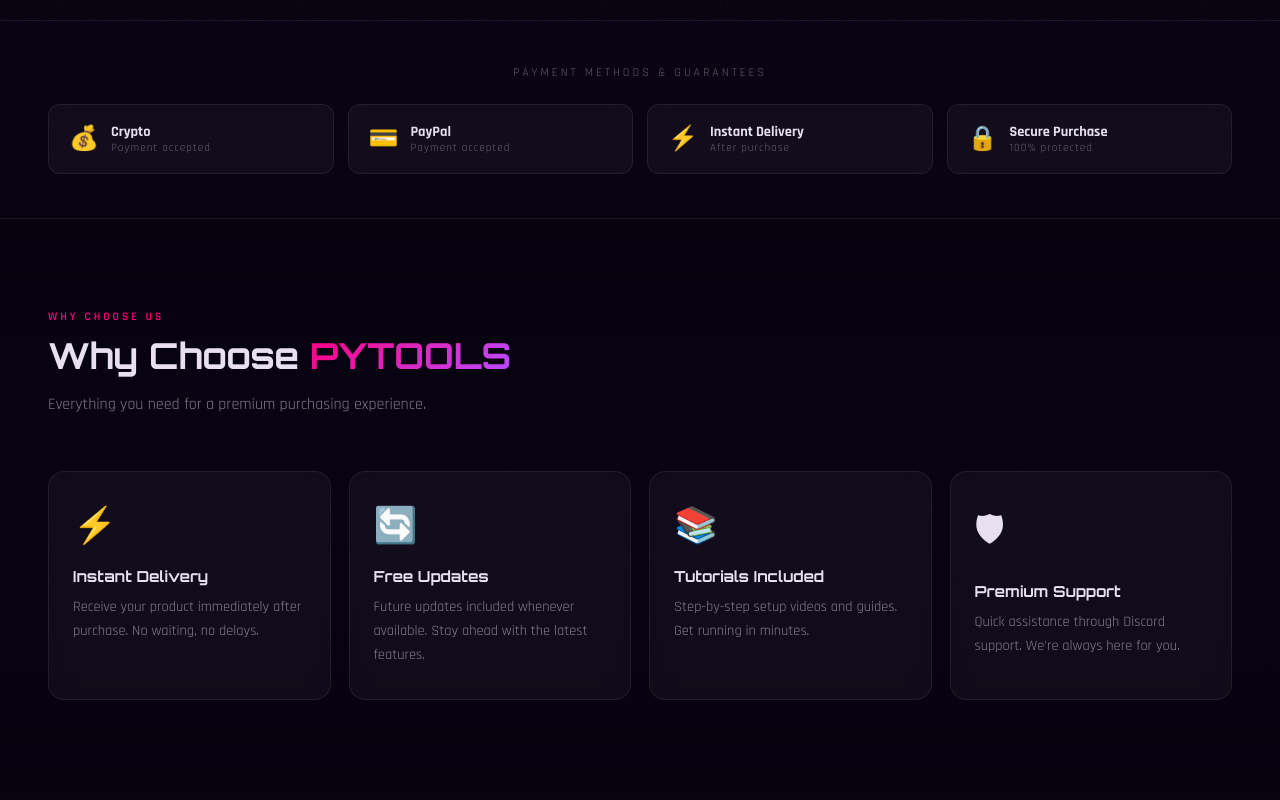
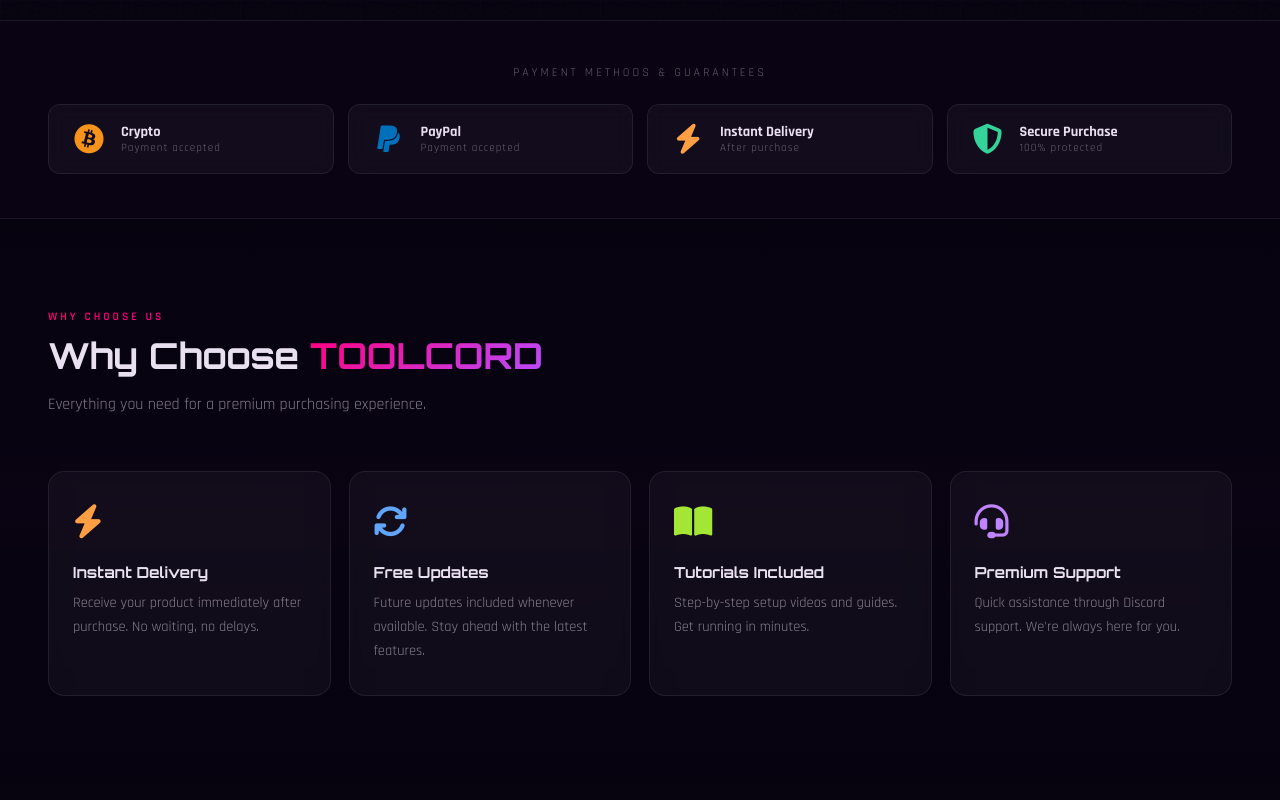
Before and after one commit to Souvikpan220/storeweb, a plain HTML site: page index.html in a window 1280 px wide. Shown: the part 780-1580 px from the top of the page. Drawn offline with nearby package versions, Linux system fonts and the light colour scheme.

Commit message:
Update index.html

```diff
--- a/index.html
+++ b/index.html
@@ -4,9 +4,10 @@
 <meta charset="UTF-8">
 <meta name="viewport" content="width=device-width, initial-scale=1.0, maximum-scale=1.0, user-scalable=no">
 <meta name="theme-color" content="#07030f">
-<title>PYTOOLS — Premium Automation Tools</title>
+<title>TOOLCORD — Premium Automation Tools</title>
 <link rel="preconnect" href="https://fonts.googleapis.com">
 <link href="https://fonts.googleapis.com/css2?family=Orbitron:wght@400;700;900&family=Rajdhani:wght@300;400;500;600;700&family=Space+Mono:wght@400;700&display=swap" rel="stylesheet">
+<link rel="stylesheet" href="https://cdnjs.cloudflare.com/ajax/libs/font-awesome/6.5.2/css/all.min.css">
 <style>
 /* ══════════════════════════════════════
    RESET & ROOT
@@ -268,7 +269,18 @@
   display:flex; align-items:center; gap:12px; transition:all 0.3s;
 }
 .trust-card:hover { border-color:rgba(184,77,255,0.4); transform:translateY(-4px); box-shadow:0 8px 28px rgba(184,77,255,0.1); }
-.trust-icon { font-size:1.5rem; flex-shrink:0; }
+.trust-icon {
+  width:40px;
+  display:flex;
+  align-items:center;
+  justify-content:center;
+  flex-shrink:0;
+}
+.trust-icon i { font-size:30px; }
+.crypto-icon { color:#f7931a; }
+.paypal-icon { color:#0070ba; }
+.delivery-icon { color:#ff9f43; }
+.secure-icon { color:#34d399; }
 .trust-name { font-weight:700; font-size:0.9rem; }
 .trust-sub { font-size:0.7rem; color:rgba(232,224,240,0.4); letter-spacing:1px; }
 
@@ -298,7 +310,12 @@
 }
 .feature-card:hover { transform:translateY(-8px); border-color:rgba(184,77,255,0.5); box-shadow:0 20px 55px rgba(184,77,255,0.15); }
 .feature-card:hover::before { opacity:1; }
-.fc-emoji { font-size:2.2rem; margin-bottom:18px; display:block; }
+.fc-emoji { font-size:2rem; margin-bottom:18px; display:block; }
+.fc-emoji i{font-size:34px;}
+.icon-delivery{color:#ff9f43;}
+.icon-updates{color:#60a5fa;}
+.icon-tutorials{color:#a3e635;}
+.icon-support{color:#c084fc;}
 .fc-title { font-family:'Orbitron',sans-serif; font-size:0.95rem; font-weight:700; margin-bottom:10px; }
 .fc-desc { color:rgba(232,224,240,0.55); font-size:0.9rem; line-height:1.65; }
 
@@ -575,7 +592,7 @@
 
 <!-- ═══ NAV ═══ -->
 <nav id="navbar">
-  <div class="logo">PYTOOLS</div>
+  <div class="logo">TOOLCORD</div>
   <ul class="nav-links" id="navLinks">
     <li><a href="#home">Home</a></li>
     <li><a href="#features">Features</a></li>
@@ -618,7 +635,7 @@
     <div class="hero-visual">
       <div class="hero-center-card">
         <div class="hcc-icon">⚡</div>
-        <div class="hcc-title">PYTOOLS</div>
+        <div class="hcc-title">TOOLCORD</div>
         <div class="hcc-sub">Premium Automation Suite</div>
         <div class="hcc-bar"><div class="hcc-bar-fill"></div></div>
       </div>
@@ -636,19 +653,19 @@
     <div class="trust-label">Payment Methods &amp; Guarantees</div>
     <div class="trust-cards">
       <div class="trust-card reveal">
-        <div class="trust-icon">💰</div>
+        <div class="trust-icon"><i class="fa-brands fa-bitcoin crypto-icon"></i></div>
         <div><div class="trust-name">Crypto</div><div class="trust-sub">Payment accepted</div></div>
       </div>
       <div class="trust-card reveal">
-        <div class="trust-icon">💳</div>
+        <div class="trust-icon"><i class="fa-brands fa-paypal paypal-icon"></i></div>
         <div><div class="trust-name">PayPal</div><div class="trust-sub">Payment accepted</div></div>
       </div>
       <div class="trust-card reveal">
-        <div class="trust-icon">⚡</div>
+        <div class="trust-icon"><i class="fa-solid fa-bolt delivery-icon"></i></div>
         <div><div class="trust-name">Instant Delivery</div><div class="trust-sub">After purchase</div></div>
       </div>
       <div class="trust-card reveal">
-        <div class="trust-icon">🔒</div>
+        <div class="trust-icon"><i class="fa-solid fa-shield-halved secure-icon"></i></div>
         <div><div class="trust-name">Secure Purchase</div><div class="trust-sub">100% protected</div></div>
       </div>
     </div>
@@ -659,26 +676,26 @@
 <section id="features">
   <div class="section-inner">
     <div class="section-tag reveal">Why Choose Us</div>
-    <h2 class="section-title reveal">Why Choose <span style="background:linear-gradient(135deg,var(--pink),var(--purple));-webkit-background-clip:text;-webkit-text-fill-color:transparent;">PYTOOLS</span></h2>
+    <h2 class="section-title reveal">Why Choose <span style="background:linear-gradient(135deg,var(--pink),var(--purple));-webkit-background-clip:text;-webkit-text-fill-color:transparent;">TOOLCORD</span></h2>
     <p class="section-sub reveal">Everything you need for a premium purchasing experience.</p>
     <div class="features-grid">
       <div class="feature-card reveal">
-        <span class="fc-emoji">⚡</span>
+        <span class="fc-emoji"><i class="fa-solid fa-bolt icon-delivery"></i></span>
         <div class="fc-title">Instant Delivery</div>
         <div class="fc-desc">Receive your product immediately after purchase. No waiting, no delays.</div>
       </div>
       <div class="feature-card reveal">
-        <span class="fc-emoji">🔄</span>
+        <span class="fc-emoji"><i class="fa-solid fa-arrows-rotate icon-updates"></i></span>
         <div class="fc-title">Free Updates</div>
         <div class="fc-desc">Future updates included whenever available. Stay ahead with the latest features.</div>
       </div>
       <div class="feature-card reveal">
-        <span class="fc-emoji">📚</span>
+        <span class="fc-emoji"><i class="fa-solid fa-book-open icon-tutorials"></i></span>
         <div class="fc-title">Tutorials Included</div>
         <div class="fc-desc">Step-by-step setup videos and guides. Get running in minutes.</div>
       </div>
       <div class="feature-card reveal">
-        <span class="fc-emoji">🛡</span>
+        <span class="fc-emoji"><i class="fa-solid fa-headset icon-support"></i></span>
         <div class="fc-title">Premium Support</div>
         <div class="fc-desc">Quick assistance through Discord support. We're always here for you.</div>
       </div>
@@ -750,7 +767,7 @@
   <div class="footer-neon"></div>
   <div class="footer-grid">
     <div class="footer-brand">
-      <div class="logo">PYTOOLS</div>
+      <div class="logo">TOOLCORD</div>
       <p>Premium automation tools, bots, scrapers and utilities trusted by thousands of customers worldwide.</p>
       <div class="footer-email">support@example.com</div>
     </div>
@@ -782,7 +799,7 @@
     </div>
   </div>
   <div class="footer-bottom">
-    <p>© 2025 PYTOOLS. All rights reserved. Built for creators &amp; businesses.</p>
+    <p>© 2025 TOOLCORD. All rights reserved. Built for creators &amp; businesses.</p>
   </div>
 </footer>
 
```
